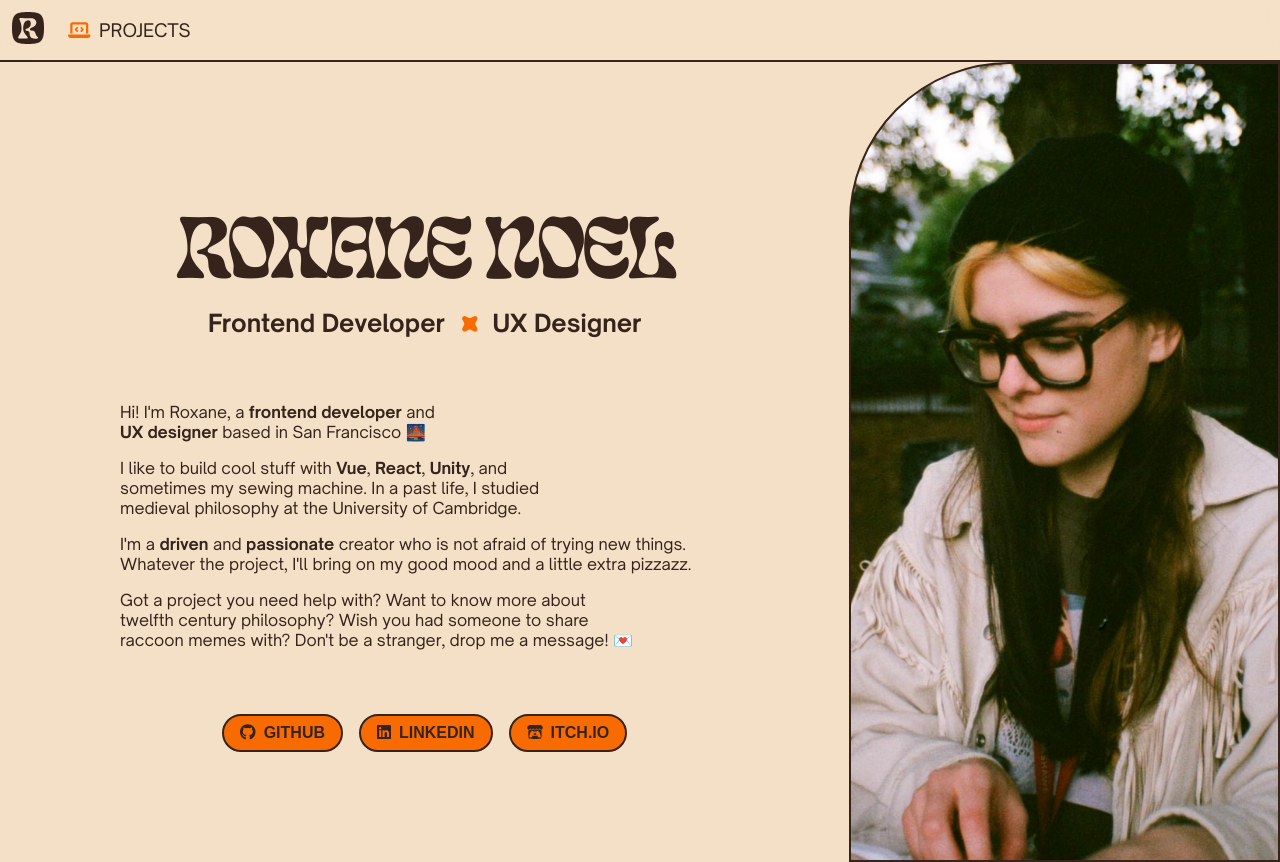
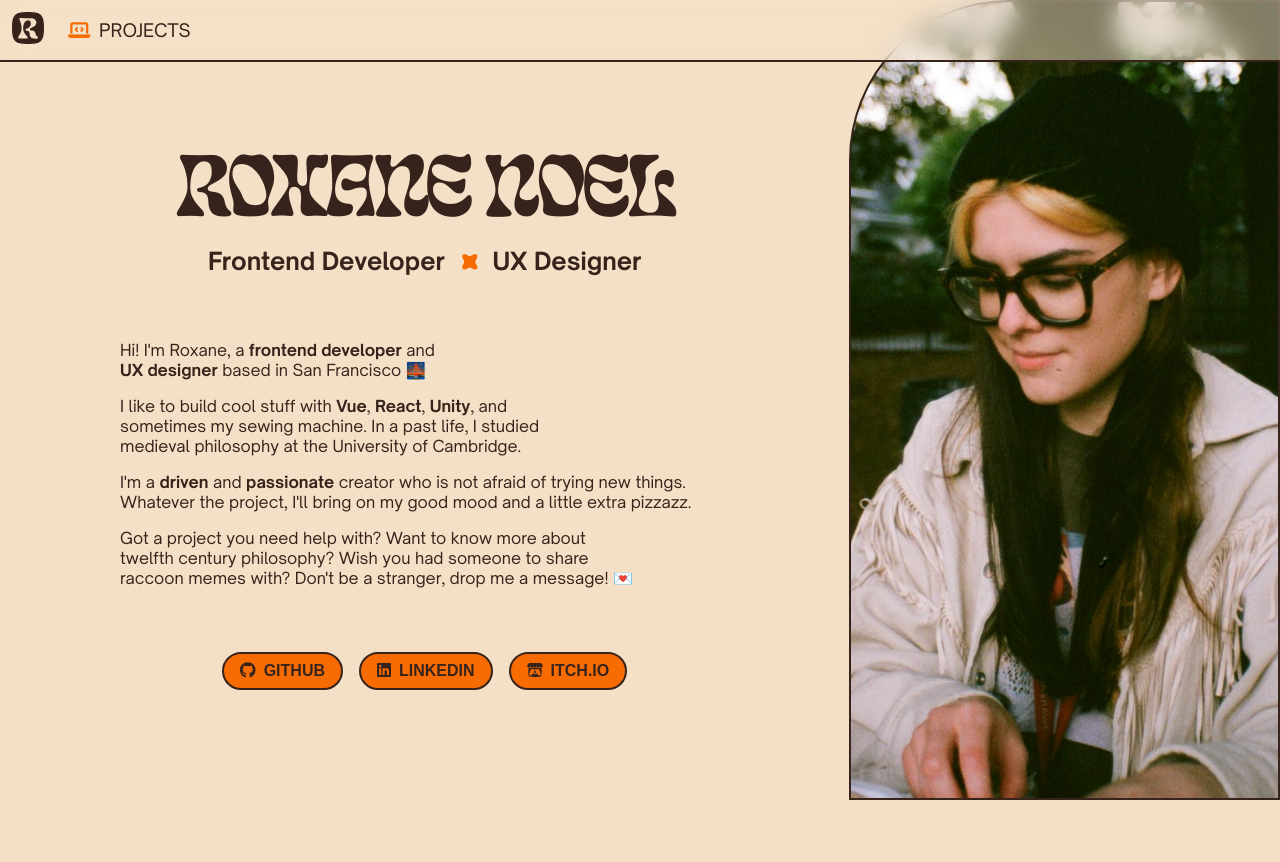
Before and after one commit to Roxanoel/roxanoel.github.io, a React (Create React App) app: page / in a window 1280 px wide. After the commit the page ends 800 px from the top, so only its background shows below. Built offline with nearby package versions, Linux system fonts and the light colour scheme.

Commit message:
changed header position to fixed

```diff
--- a/src/scss/components/_app-header.scss
+++ b/src/scss/components/_app-header.scss
@@ -5,8 +5,7 @@
     background-color: palette.$background-light-translucent;
     backdrop-filter: blur(12px);
 
-    // Absolute, was sticky before, consider sticky if/when I make page scrollable
-    position: sticky;
+    position: fixed;
     top: 0;
 
     // Dimensions
```
